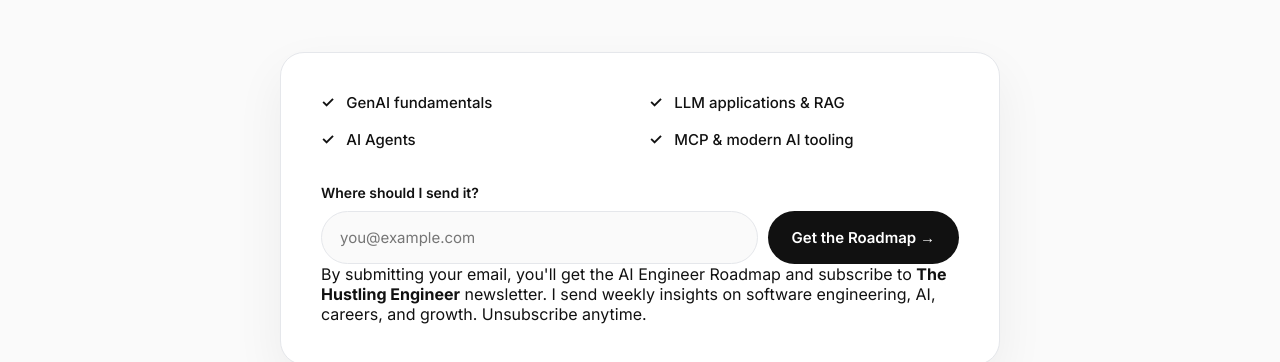
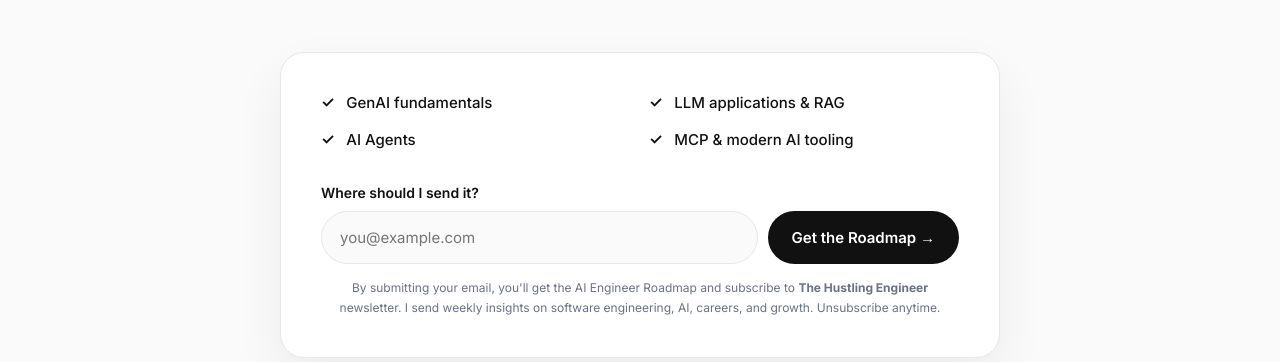
Before and after one commit to hemantpandey17/the-hustling-engineer-site, a plain HTML site: page ai-roadmap/index.html in a window 1280 px wide. Shown: the part 438-800 px from the top of the page. Drawn offline with Linux system fonts and the light colour scheme.

Commit message:
Add subscription note styling to CSS

```diff
--- a/ai-roadmap/style.css
+++ b/ai-roadmap/style.css
@@ -220,12 +220,15 @@
     cursor: wait;
 }
 
-.privacy {
-    margin-top: 12px;
+.subscription-note {
+    margin-top: 14px;
 
     color: var(--muted);
 
     font-size: 12px;
+    line-height: 1.6;
+
+    text-align: center;
 }
 
 
```
